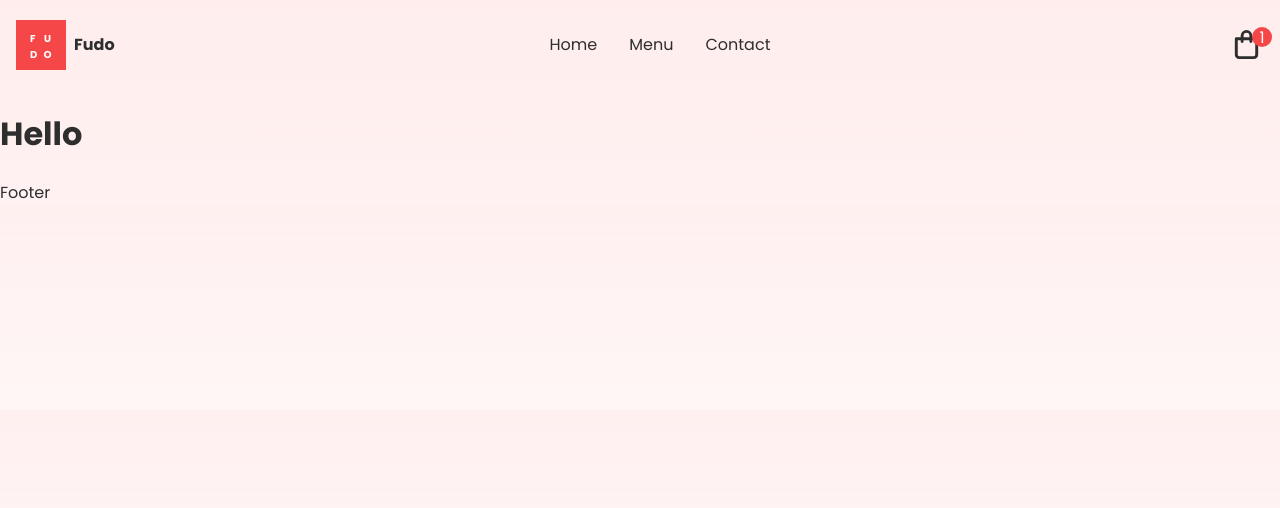
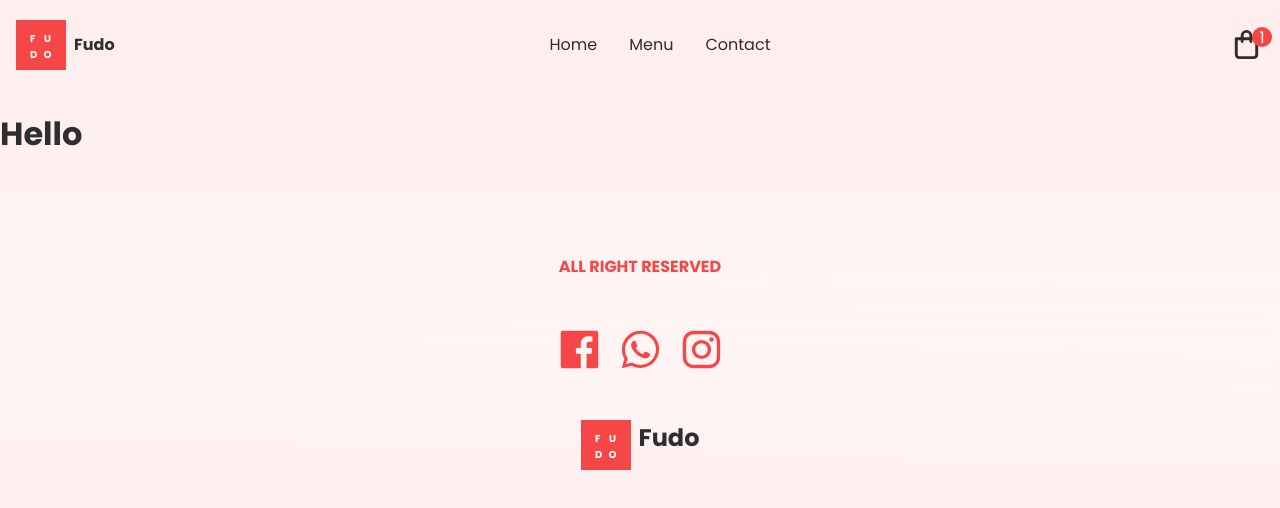
Before and after one commit to ririErliza/pizza-shop, a Next.js app: page / in a window 1280 px wide. Shown: the top 508 px of the page. Built offline with nearby package versions, Linux system fonts and the light colour scheme.

Commit message:
footer done

```diff
--- a/components/Footer.jsx
+++ b/components/Footer.jsx
@@ -1,8 +1,25 @@
-import React from 'react'
+import css from '../styles/Footer.module.css'
+import {UilFacebook, UilWhatsapp, UilInstagram} from '@iconscout/react-unicons'
+import Image from 'next/image'
+import Logo from '../assets/Logo.png'
 
 const Footer = () => {
   return (
-    <div>Footer</div>
+    <div className={css.container}>
+      <span>ALL RIGHT RESERVED</span>
+
+      <div className={css.social}>
+        <UilFacebook size={45}/>
+        <UilWhatsapp size={45}/>
+        <UilInstagram size={45}/>
+      </div>
+
+      <div className={css.logo}>
+        <Image src={Logo} alt="" width={50} height={50}/>
+        <span>Fudo</span>
+      </div>
+
+    </div>
   )
 }
 
--- /dev/null
+++ b/styles/Footer.module.css
@@ -0,0 +1,37 @@
+.container{
+   display: flex;
+   flex-direction: column;
+   gap: 3rem;
+   margin-top: 6rem;
+   align-items: center;
+   justify-content: center;
+   background: linear-gradient(1deg, rgba(255,237,
+   237,0.85) 0%, rgba(255,255,255,0) 14rem);
+
+}
+
+.container>span{
+    color:var(--themeRed);
+    font-weight: bold;
+}
+
+.logo{
+    display: flex;
+    justify-items: center;
+    justify-content: center;
+    gap:0.5rem;
+}
+
+.logo>span{
+    font-weight: bold;
+    font-size: 1.5rem;
+}
+
+.social{
+    display: flex;
+    gap: 1rem;
+}
+
+.social>*{
+    fill:var(--themeRed)
+}
```
